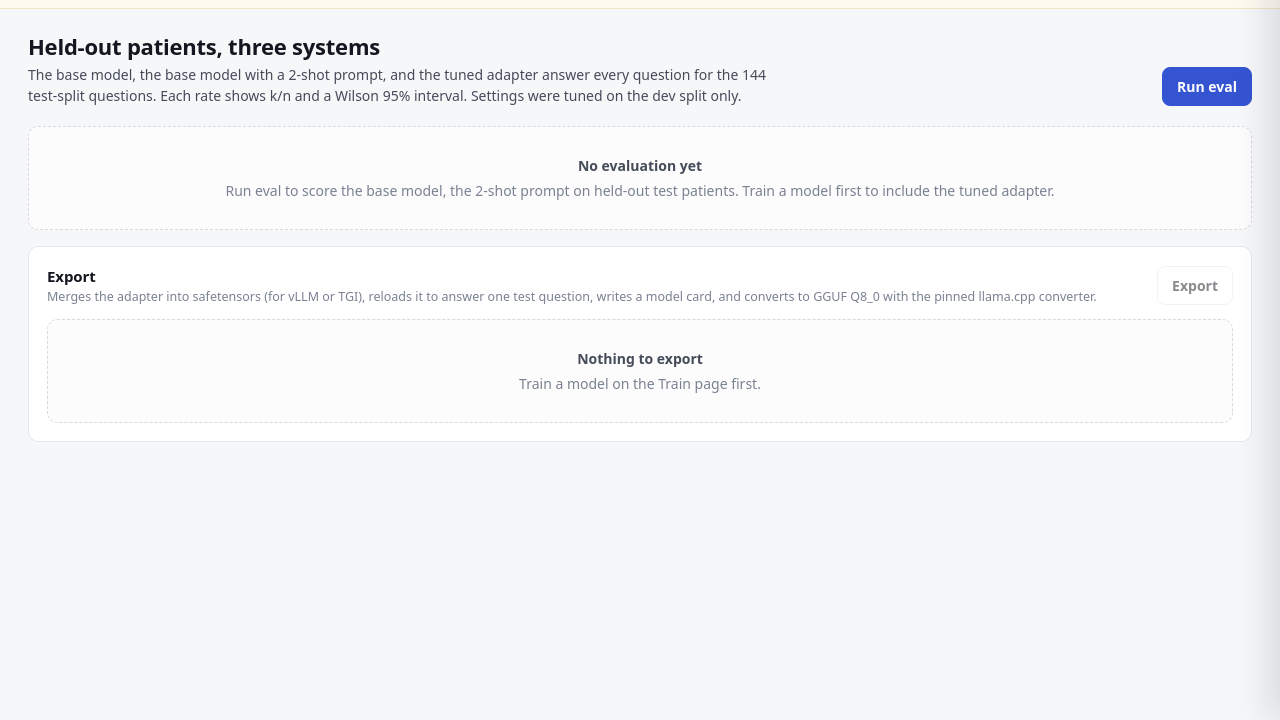
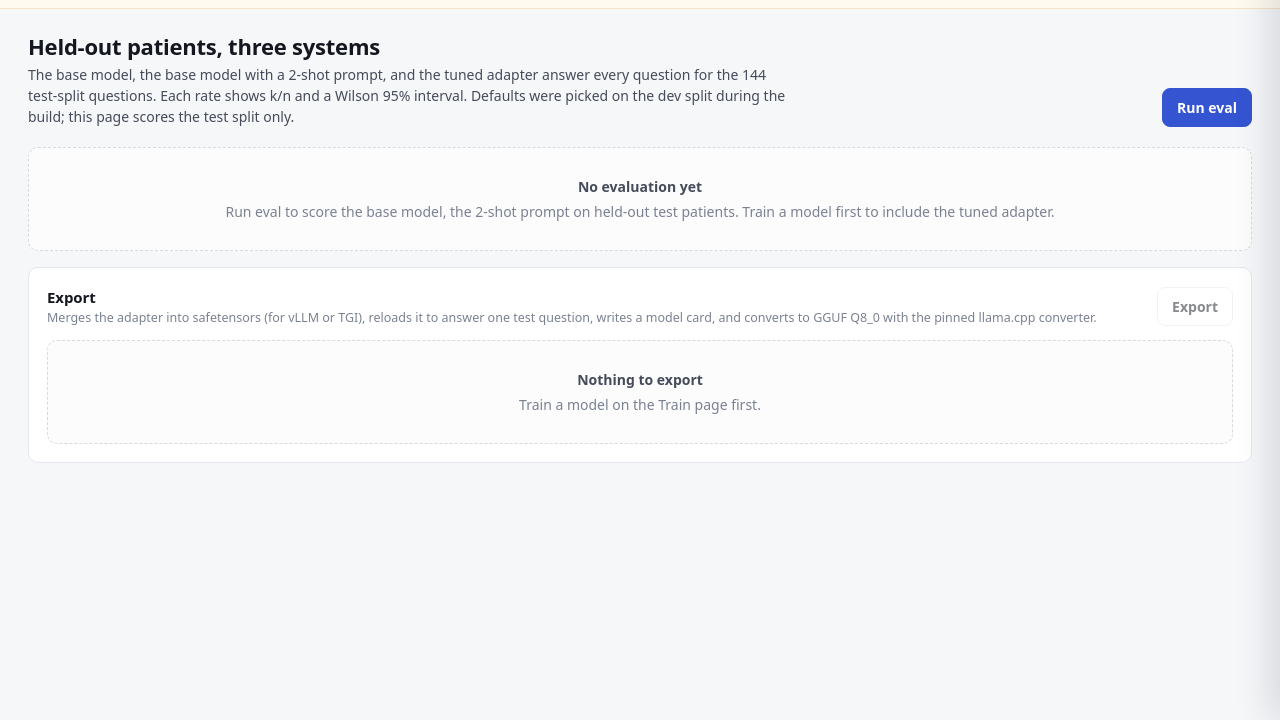
Before and after one commit to ArchiusVuong-sudo/cite-or-abstain, a FastAPI app: template coa/web/templates/evaluate.html in a window 1280 px wide. Shown: the part 80-800 px from the top of the page. Run offline with FastAPI, Linux system fonts and the light colour scheme; the template is opened without the code that fills it, so the values that code supplies are empty; parts of the project's set-up code (start-up, migrations or seed data) failed here and were passed over.

Commit message:
Match README results to the recorded run, describe the typo slice and dev split accurately, and format chart ticks

```diff
--- a/coa/web/static/app.js
+++ b/coa/web/static/app.js
@@ -73,7 +73,16 @@
   }
 
   // ---------- charts ----------
-  function makeChart(id, color, yMin, yMax) {
+  // Plain tick labels: a near-flat first step otherwise prints ticks like 3.80000000E-7.
+  // 2 to 4 decimals, picked from the tick step so a flat line still gets distinct labels.
+  function tick(v, i, ticks) {
+    const n = Number(v);
+    const step = ticks && ticks.length > 1 ? Math.abs(ticks[1].value - ticks[0].value) : 1;
+    if (Math.abs(n) < step / 2) return "0";
+    return n.toFixed(Math.min(4, Math.max(2, Math.ceil(-Math.log10(step)))));
+  }
+
+  function makeChart(id, color, yMin, yMax, suggested) {
     const el = document.getElementById(id);
     if (!el || !window.Chart) return null;
     if (charts[id]) charts[id].destroy();
@@ -84,7 +93,8 @@
       options: { animation: false, responsive: true, maintainAspectRatio: false,
         plugins: { legend: { display: false } },
         scales: { x: { title: { display: true, text: "step" }, ticks: { maxTicksLimit: 7 }, grid: { display: false } },
-          y: { min: yMin, max: yMax, ticks: { maxTicksLimit: 5 } } } },
+          y: { min: yMin, max: yMax, suggestedMin: suggested && suggested[0], suggestedMax: suggested && suggested[1],
+            ticks: { maxTicksLimit: 5, callback: tick } } } },
     });
     return charts[id];
   }
@@ -106,7 +116,7 @@
     const box = document.getElementById("charts");
     if (!box) return;
     makeChart("c-loss", "#3554d1");
-    makeChart("c-margin", "#13795b");
+    makeChart("c-margin", "#13795b", undefined, undefined, [-0.05, 0.05]);
     makeChart("c-acc", "#6d3fc0", 0, 1);
     const run = box.dataset.run;
     if (run) {
--- a/coa/web/templates/evaluate.html
+++ b/coa/web/templates/evaluate.html
@@ -5,7 +5,7 @@
 <div class="head">
   <div>
     <h1>Held-out patients, three systems</h1>
-    <p>The base model, the base model with a 2-shot prompt, and the tuned adapter answer every question for the {{ summary.questions if summary else 144 }} test-split questions. Each rate shows k/n and a Wilson 95% interval. Settings were tuned on the dev split only.</p>
+    <p>The base model, the base model with a 2-shot prompt, and the tuned adapter answer every question for the {{ summary.questions if summary else 144 }} test-split questions. Each rate shows k/n and a Wilson 95% interval. Defaults were picked on the dev split during the build; this page scores the test split only.</p>
   </div>
   <button class="btn primary" data-job="eval" id="btn-eval">Run eval</button>
 </div>
@@ -50,7 +50,7 @@
     {% endfor %}
     </tbody>
   </table>
-  <p class="small muted" style="margin-top:10px">{% if slice == 'typo' %}Typo slice: the same questions with letter swaps and drops in about 1 of 5 non-value words of every passage; values and retrieval stay the same.{% else %}Invented: a value given where no retrieved passage states the patient's value. Citation validity: the cited passage states the value given.{% endif %}</p>
+  <p class="small muted" style="margin-top:10px">{% if slice == 'typo' %}Typo slice: the same questions, and in every passage the typo pass swaps, drops or doubles a letter in about 1 of 5 non-value words of 5 or more letters (about 1 in 11 words overall); values and retrieval stay the same.{% else %}Invented: a value given where no retrieved passage states the patient's value. Citation validity: the cited passage states the value given.{% endif %}</p>
 </section>
 
 {% if 'tuned' in m %}
```
Also changed, not shown: README.md.
